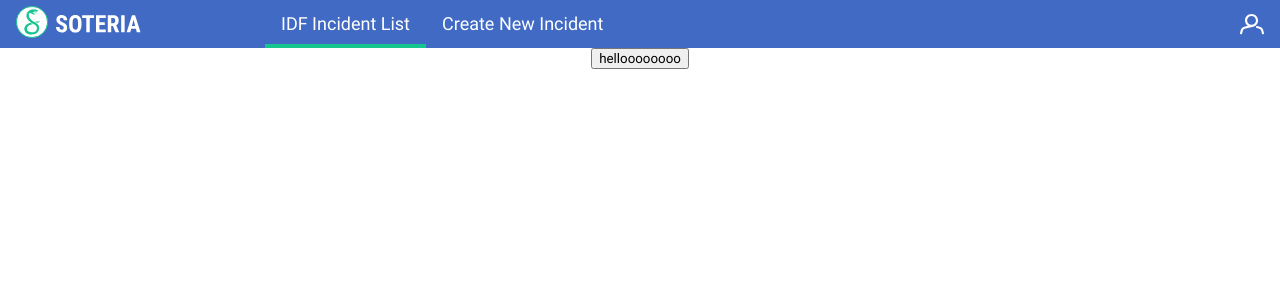
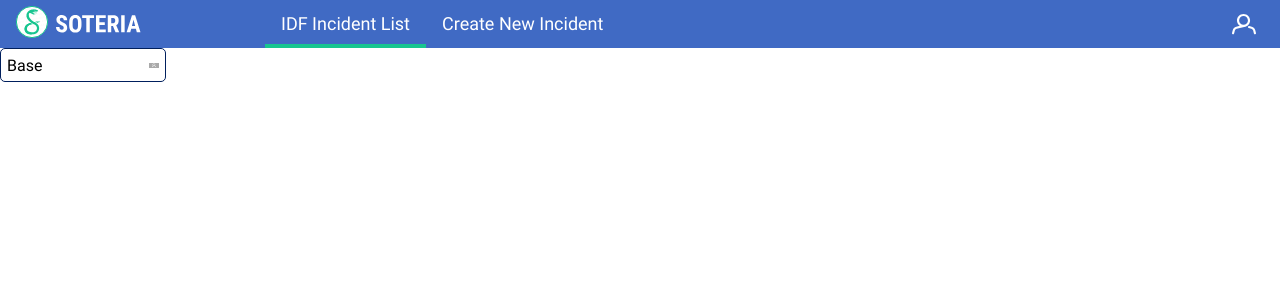
Before and after one commit to tmatthiash/soteria, a React (Create React App) app: page / in a window 1280 px wide. Shown: the top 300 px of the page. Built offline with nearby package versions, Linux system fonts and the light colour scheme.

Commit message:
some css work for multiselect initial button

```diff
--- a/src/Colors.scss
+++ b/src/Colors.scss
@@ -5,8 +5,8 @@ $themes: (
                 accent-text: #fff,
                 page-background: #fff,
                 logo-color: #1bc48f,
-                border-color: #17c58f
-
+                border-color: #17c58f,
+                button-border: #001f5d
         ),
 );
 
--- a/src/Components/Header/Header.scss
+++ b/src/Components/Header/Header.scss
@@ -30,7 +30,7 @@
 }
 
 .header-user-area {
-  margin: 12px 16px 12px 0;
+  margin: 12px 24px 12px 0;
 }
 
 .header-user-area-image {
--- a/src/Components/ListView/ListView.tsx
+++ b/src/Components/ListView/ListView.tsx
@@ -29,7 +29,7 @@ export const ListView = () => {
       <MultiSelect
         onChange={handleBasesChange}
         initiallySelectedValues={filterSet.bases}
-        labelText='helloooooooo'
+        labelText='Base'
         menuOptions={options} />
       {filterSet.bases}
     </div>
--- /dev/null
+++ b/src/Components/MultiSelect/MultiSelect.scss
@@ -0,0 +1,35 @@
+@import "../../Colors.scss";
+
+.multiselect-holder {
+  width: 166px;
+  height: 34px;
+}
+
+.multiselect {
+  @include color-theme('border-color', 'button-border');
+  @include color-theme('background-color', 'page-background');
+
+  border: solid 1px;
+  border-radius: 5px;
+  width: 100%;
+  height: 100%;
+  text-align: left;
+  font-size: 16px;
+  display: flex;
+  align-items: center;
+  justify-content: space-between;
+}
+
+.multiselect-icon {
+  background-color: darkgray;
+  height: 5px;
+  width: 10px;
+}
+
+.multiselect-icon__open {
+  -webkit-transform:rotate(180deg);
+  -moz-transform:rotate(180deg);
+  -o-transform:rotate(180deg);
+  -ms-transform:rotate(180deg);
+  transform:rotate(180deg);
+}
--- a/src/Components/MultiSelect/MultiSelect.tsx
+++ b/src/Components/MultiSelect/MultiSelect.tsx
@@ -2,6 +2,8 @@ import * as React from 'react';
 import { useState } from 'react';
 import { v4 as uuid } from 'uuid';
 import classNames from 'classnames';
+import { ReactComponent as UserIcon } from '../../Resources/User.svg';
+import './MultiSelect.scss';
 
 interface MultiSelectProps {
   onChange: (values: string[]) => void;
@@ -41,7 +43,10 @@ export const MultiSelect = (props: MultiSelectProps) => {
   return (
     <div className='multiselect-holder'>
       <button className='multiselect' type='button'
-              onClick={toggleIsOpen}>{props.labelText}
+              onClick={toggleIsOpen}>
+        <div className="multiselect-text">{props.labelText}</div>
+        <UserIcon className={classNames("multiselect-icon",
+          isOpen ? "multiselect-icon__open" : "")}/>
       </button>
       {isOpen ? <div className='multiselect-dropdown'>
         {props.menuOptions.map((opt) => (
@@ -49,7 +54,7 @@ export const MultiSelect = (props: MultiSelectProps) => {
                   type='button'
                   className={classNames('multiselect-dropdown-option',
                     selectedValues.includes(opt.value)
-                      ? "multiselect-dropdown-option__selected" : "")}
+                      ? 'multiselect-dropdown-option__selected' : '')}
                   onClick={() => toggleSelection(opt.value)}
           >
             {opt.label}
```
